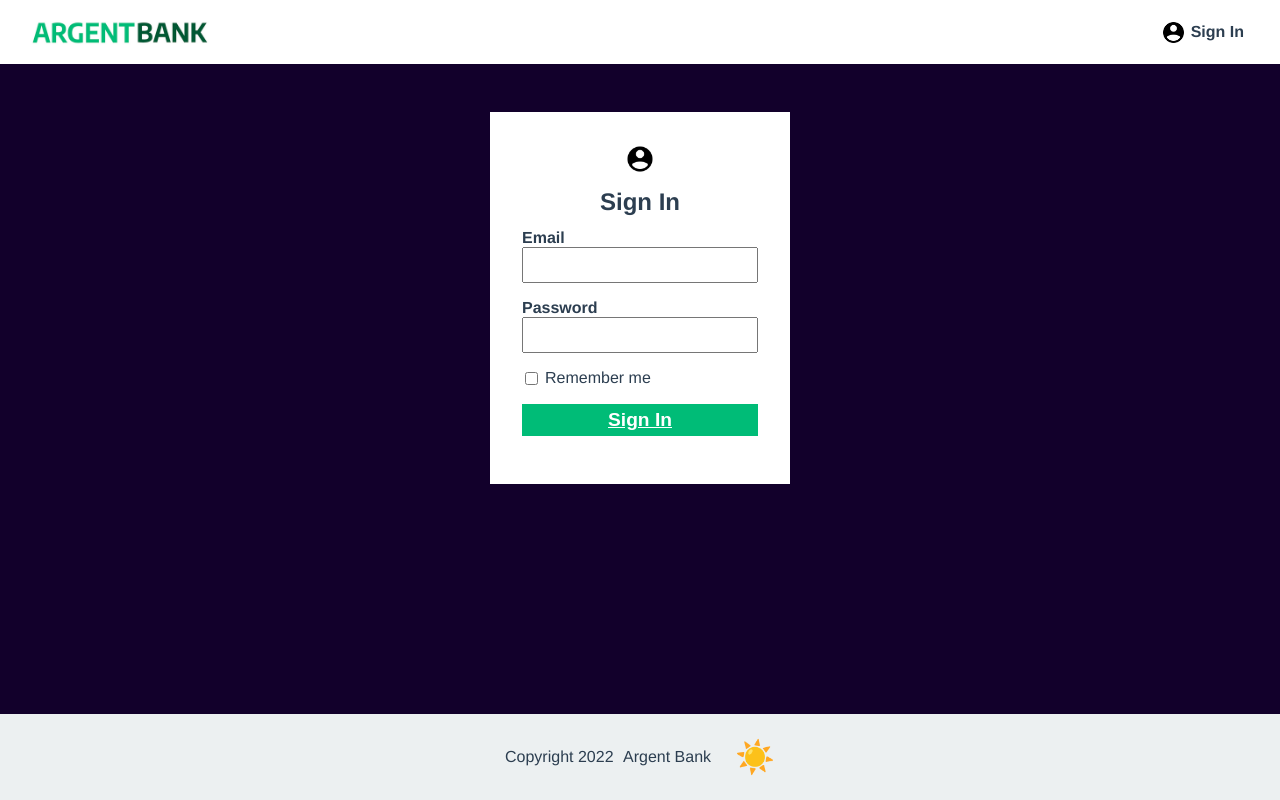
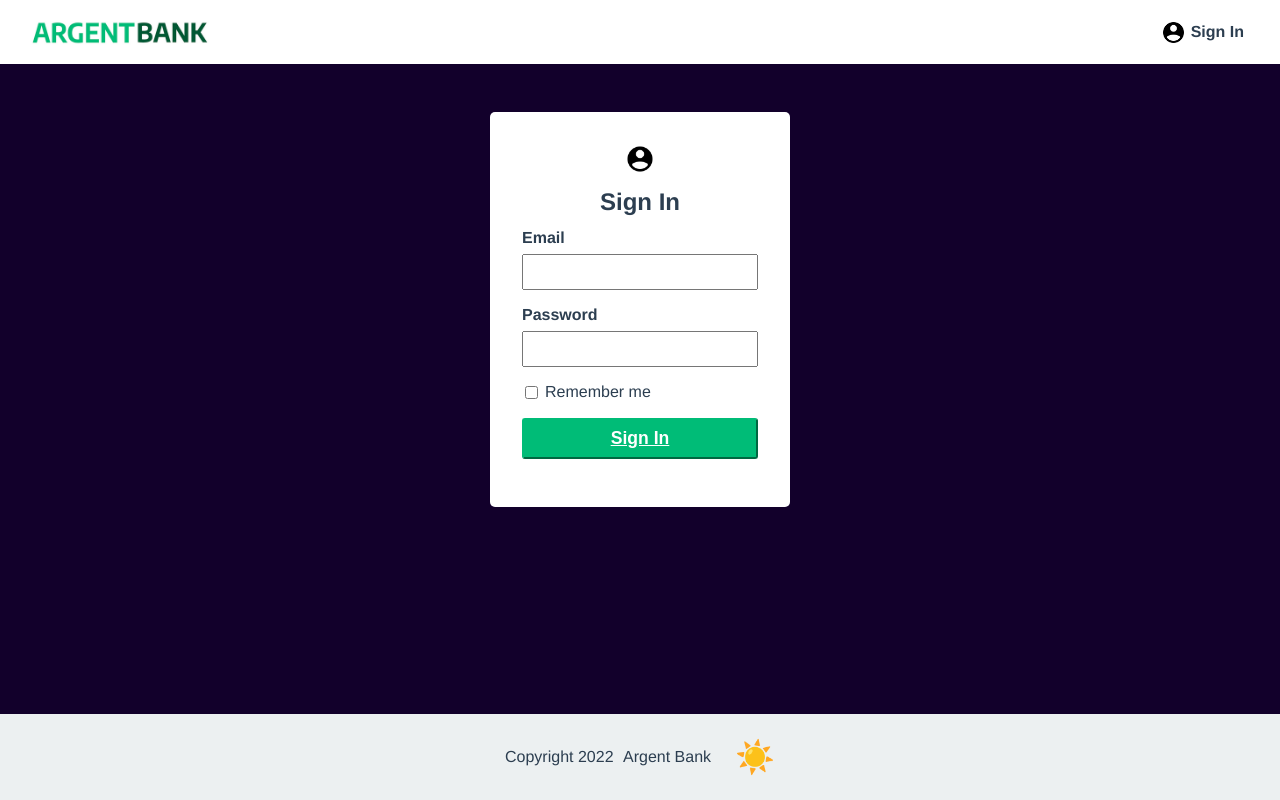
Before and after one commit to JyjyStudio/argent-bank, a React (Create React App) app in the folder front/: page /login in a window 1280 px wide. Built offline with nearby package versions, Linux system fonts and the light colour scheme.

Commit message:
clean style

```diff
--- a/front/src/pages/Login.tsx
+++ b/front/src/pages/Login.tsx
@@ -43,7 +43,7 @@ export default function Login():JSX.Element {
 	// view
 	return (
 		<Container>
-			{loading && <Loader bottom="22%" />}
+			{loading && <Loader bottom="20%" />}
 			{!userToken && (
 				<FormContainer>
 					<div>
@@ -85,7 +85,7 @@ export default function Login():JSX.Element {
 							<label htmlFor="remember-me">Remember me</label>
 						</CheckboxContainer>
 
-						<SignInButton type="submit" value="Sign In" />
+						<SignInButton type="submit">Sign In</SignInButton>
 						<Error>{displayedError && displayedError}</Error>
 					</form>
 				</FormContainer>
@@ -124,6 +124,7 @@ const FormContainer = styled.section`
 	display: flex;
 	flex-direction: column;
 	justify-content: center;
+	border-radius: 5px;
 	img {
 		margin: 0 auto;
 	}
@@ -133,11 +134,15 @@ const InputContainer = styled.div`
 	flex-direction: column;
 	text-align: left;
 	margin-bottom: 1rem;
+	border-radius: 3px;
+	label {
+		margin-bottom: 7px;
+	}
 `
 const CheckboxContainer = styled.div`
 	display: flex;
 `
-const SignInButton = styled.input`
+const SignInButton = styled.button`
 	color: #fff;
 	display: block;
 	width: 100%;
@@ -148,7 +153,7 @@ const SignInButton = styled.input`
 	border-color: #00bc77;
 	background-color: #00bc77;
 	cursor: pointer;
-	border: none;
+	border-radius: 3px;
 	text-decoration: underline;
 `
 const Error = styled.p`
```
